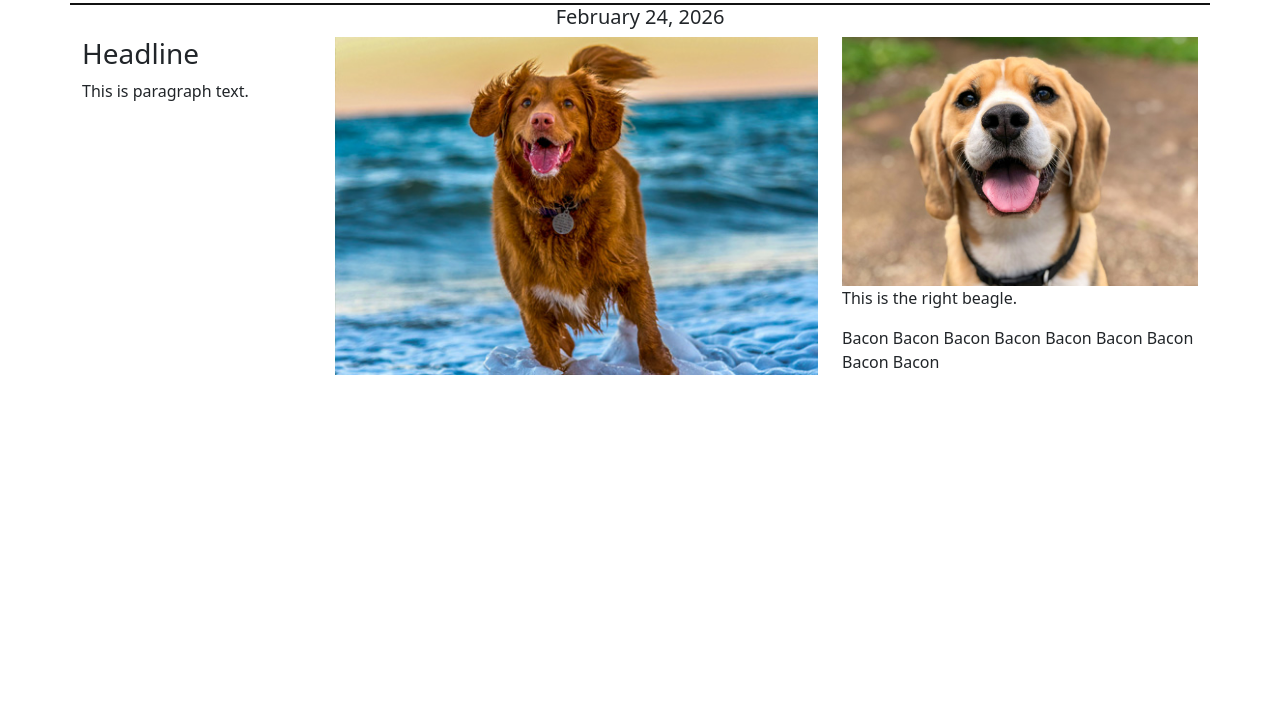
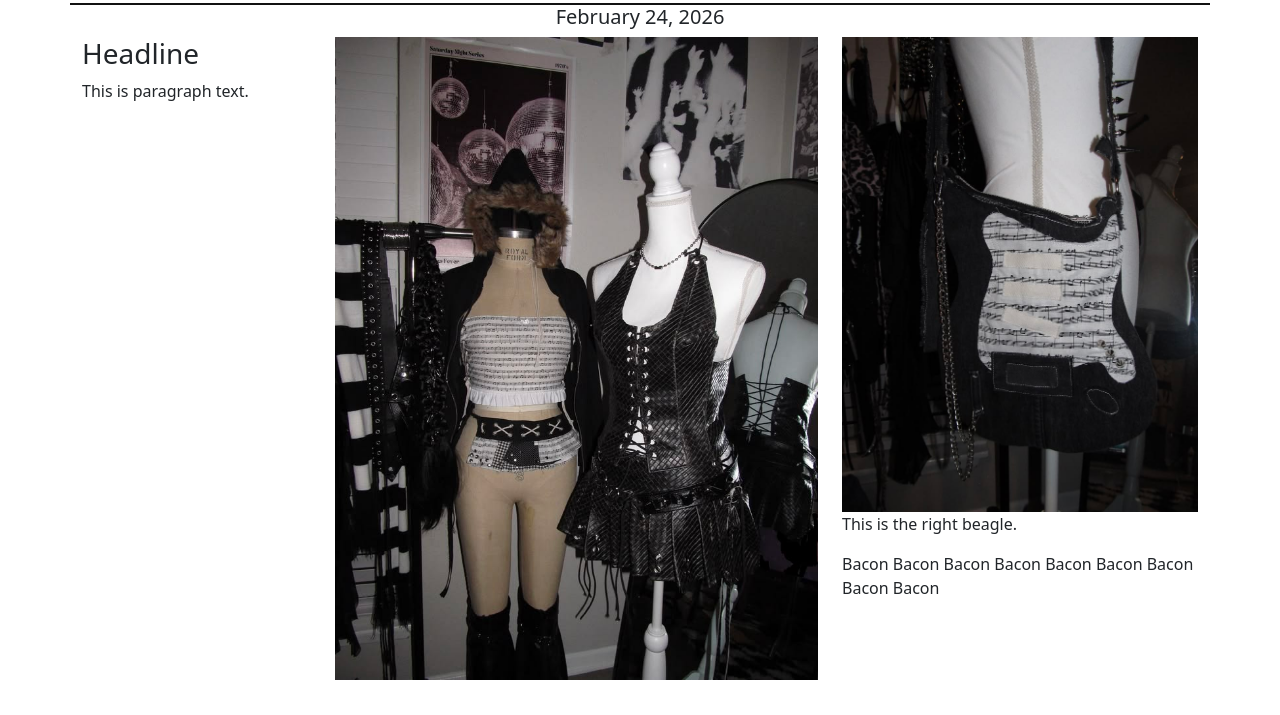
Before and after one commit to ohariel/responsive-design, a plain HTML site: page index.html in a window 1280 px wide. Shown: the part 85-800 px from the top of the page. Drawn offline with nearby package versions, Linux system fonts and the light colour scheme.

Commit message:
Update index.html

```diff
--- a/index.html
+++ b/index.html
@@ -24,14 +24,14 @@
 				<p>This is paragraph text.</p>
 			</div>
 			<div class="col-8">
-				<img class="img-fluid" src="assets/img/dog-5.jpg">
+				<img class="img-fluid" src="assets/img/outfit inspo.jpg">
 			</div>
 		</div><!--end section row-->
 
 	</div><!--This is the end of the left big column-->
 
 	<div class="col-4">
-		<img class="img-fluid" src="assets/img/dog-4.jpg">
+		<img class="img-fluid" src="assets/img/guitar bag.jpg">
 
 		<p>This is the right beagle.</p>
 		<p>Bacon Bacon Bacon Bacon Bacon
```
